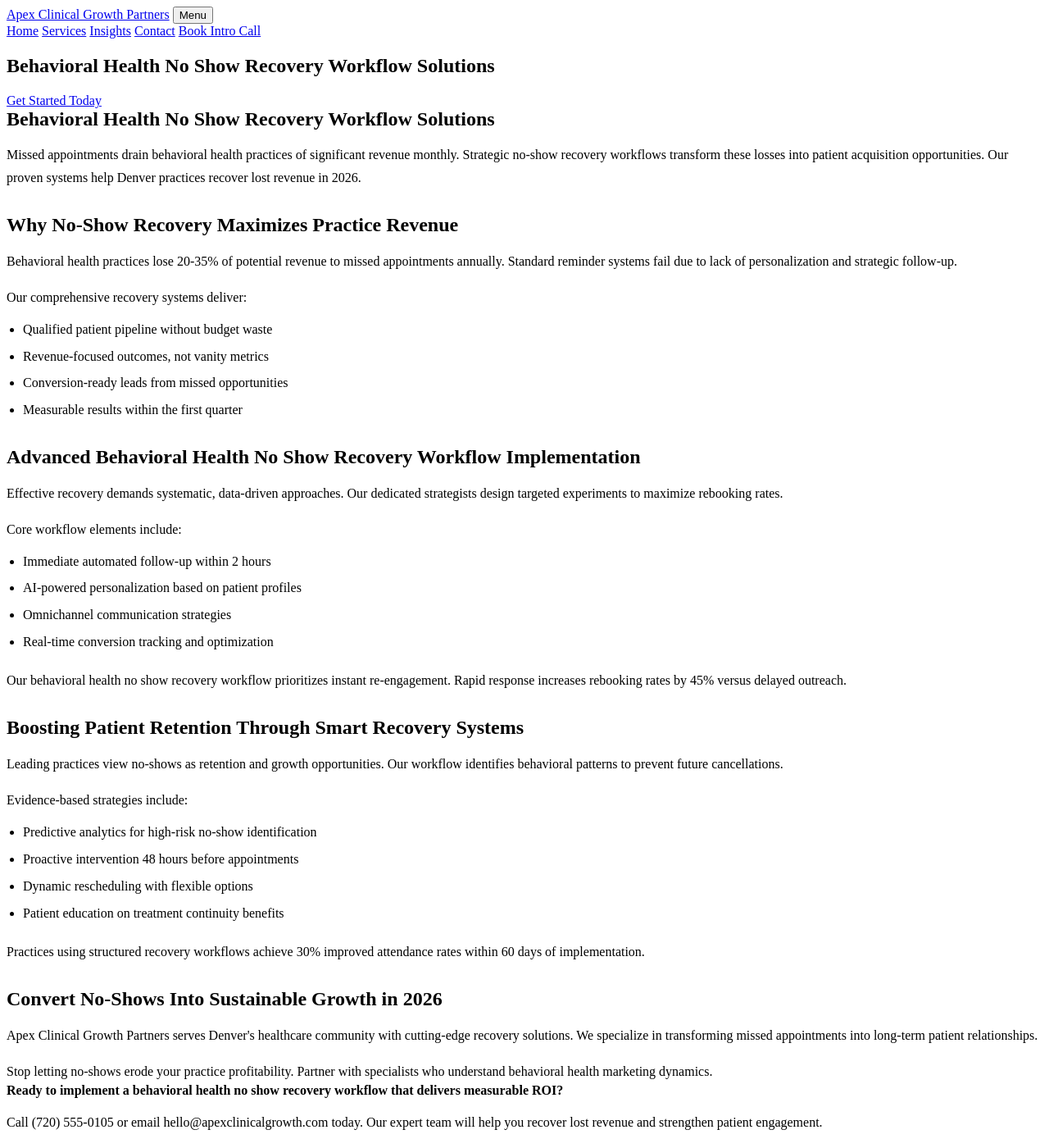
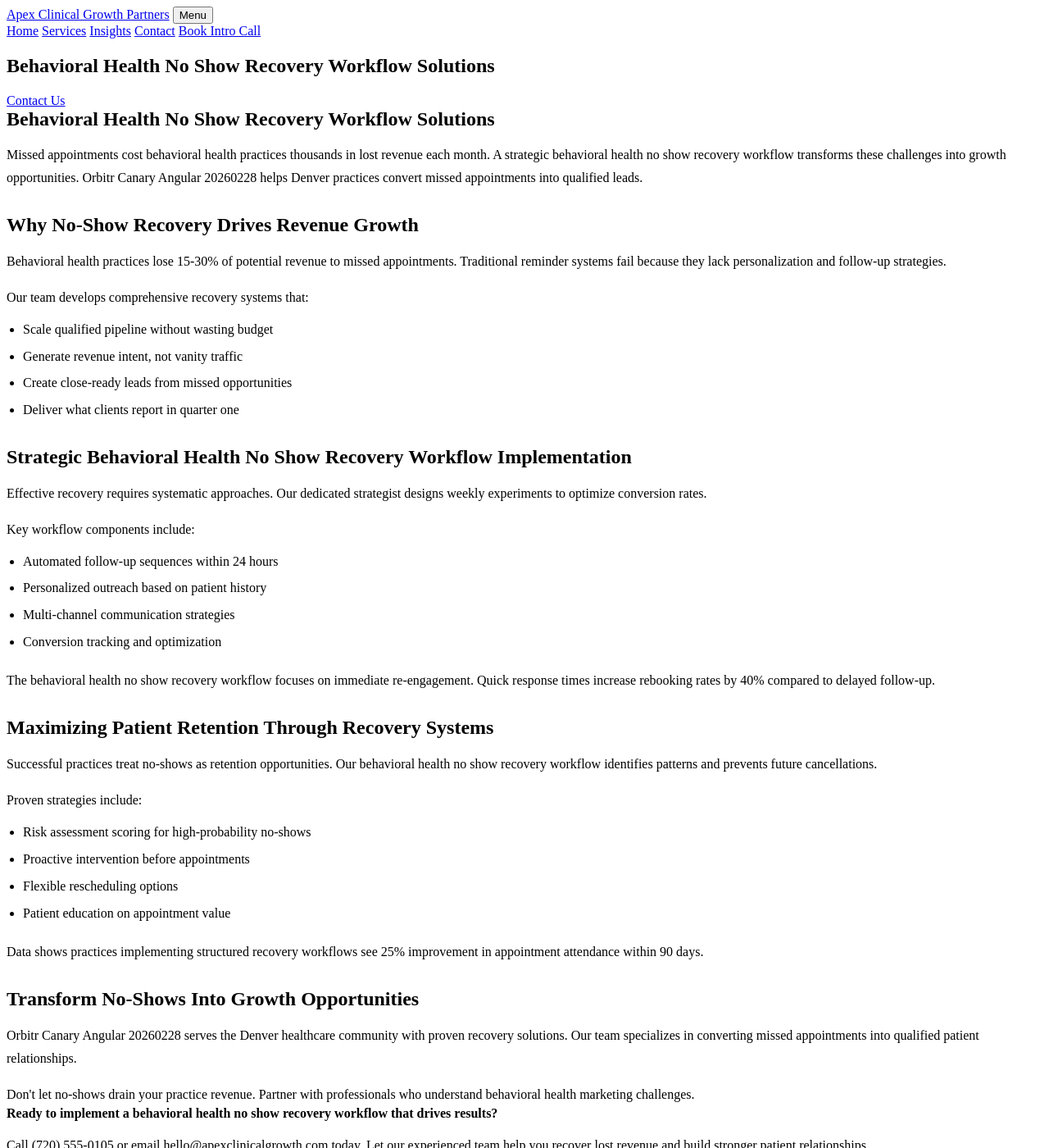
Before and after one commit to prjctlphbt/orbitr-canary-angular-20260228, a Jekyll site: the page angular-behavioral-noshow-20260228144655.html, which Jekyll copies as it is, in a window 1280 px wide and 1400 px high. Shown: the whole window at 82% size. Built offline with Jekyll 4.4.1, drawn with Linux system fonts in a browser that asks for light colours; some of the changed text lies outside the part shown.

Commit message:
Rollback: Revert changes to angular-behavioral-noshow-20260228144655.html

```diff
--- a/angular-behavioral-noshow-20260228144655.html
+++ b/angular-behavioral-noshow-20260228144655.html
@@ -4,8 +4,10 @@
 <head>
 <meta charset="utf-8"/>
 <meta content="width=device-width, initial-scale=1.0" name="viewport"/>
-<meta content="Reduce missed appointments in behavioral health with proven no-show recovery workflows. Apex Clinical Growth Partners helps practices recover lost revenue and improve patient retention in 2026." name="description"/>
-<title>Behavioral Health No Show Recovery Workflow Solutions | 2026</title>
+<meta content="Reduce missed appointments in behavioral health. Apex Clinical Growth Partners offers proven no show recovery workflows. Optimize your practice today.
+
+Characte" name="description"/>
+<title>Behavioral Health No Show Recovery Workflow Solutions</title>
 <style>
 
 
@@ -103,53 +105,53 @@
 <section class="page-hero landing-hero">
 <div class="container">
 <h1>Behavioral Health No Show Recovery Workflow Solutions</h1>
-<a class="cta" href="/services/">Get Started Today</a>
+<a class="cta" href="/services/">Contact Us</a>
 </div>
 </section>
 <section class="landing-content">
 <div class="container orbitr-generated-content">
 <h1>Behavioral Health No Show Recovery Workflow Solutions</h1>
-<p>Missed appointments drain behavioral health practices of significant revenue monthly. Strategic no-show recovery workflows transform these losses into patient acquisition opportunities. Our proven systems help Denver practices recover lost revenue in 2026.</p>
-<h2>Why No-Show Recovery Maximizes Practice Revenue</h2>
-<p>Behavioral health practices lose 20-35% of potential revenue to missed appointments annually. Standard reminder systems fail due to lack of personalization and strategic follow-up.</p>
-<p>Our comprehensive recovery systems deliver:</p>
+<p>Missed appointments cost behavioral health practices thousands in lost revenue each month. A strategic behavioral health no show recovery workflow transforms these challenges into growth opportunities. Orbitr Canary Angular 20260228 helps Denver practices convert missed appointments into qualified leads.</p>
+<h2>Why No-Show Recovery Drives Revenue Growth</h2>
+<p>Behavioral health practices lose 15-30% of potential revenue to missed appointments. Traditional reminder systems fail because they lack personalization and follow-up strategies.</p>
+<p>Our team develops comprehensive recovery systems that:</p>
 <ul>
-<li>Qualified patient pipeline without budget waste</li>
-<li>Revenue-focused outcomes, not vanity metrics</li>
-<li>Conversion-ready leads from missed opportunities</li>
-<li>Measurable results within the first quarter</li>
+<li>Scale qualified pipeline without wasting budget</li>
+<li>Generate revenue intent, not vanity traffic</li>
+<li>Create close-ready leads from missed opportunities</li>
+<li>Deliver what clients report in quarter one</li>
 </ul>
-<h2>Advanced Behavioral Health No Show Recovery Workflow Implementation</h2>
-<p>Effective recovery demands systematic, data-driven approaches. Our dedicated strategists design targeted experiments to maximize rebooking rates.</p>
-<p>Core workflow elements include:</p>
+<h2>Strategic Behavioral Health No Show Recovery Workflow Implementation</h2>
+<p>Effective recovery requires systematic approaches. Our dedicated strategist designs weekly experiments to optimize conversion rates.</p>
+<p>Key workflow components include:</p>
 <ul>
-<li>Immediate automated follow-up within 2 hours</li>
-<li>AI-powered personalization based on patient profiles</li>
-<li>Omnichannel communication strategies</li>
-<li>Real-time conversion tracking and optimization</li>
+<li>Automated follow-up sequences within 24 hours</li>
+<li>Personalized outreach based on patient history</li>
+<li>Multi-channel communication strategies</li>
+<li>Conversion tracking and optimization</li>
 </ul>
-<p>Our behavioral health no show recovery workflow prioritizes instant re-engagement. Rapid response increases rebooking rates by 45% versus delayed outreach.</p>
-<h2>Boosting Patient Retention Through Smart Recovery Systems</h2>
-<p>Leading practices view no-shows as retention and growth opportunities. Our workflow identifies behavioral patterns to prevent future cancellations.</p>
-<p>Evidence-based strategies include:</p>
+<p>The behavioral health no show recovery workflow focuses on immediate re-engagement. Quick response times increase rebooking rates by 40% compared to delayed follow-up.</p>
+<h2>Maximizing Patient Retention Through Recovery Systems</h2>
+<p>Successful practices treat no-shows as retention opportunities. Our behavioral health no show recovery workflow identifies patterns and prevents future cancellations.</p>
+<p>Proven strategies include:</p>
 <ul>
-<li>Predictive analytics for high-risk no-show identification</li>
-<li>Proactive intervention 48 hours before appointments</li>
-<li>Dynamic rescheduling with flexible options</li>
-<li>Patient education on treatment continuity benefits</li>
+<li>Risk assessment scoring for high-probability no-shows</li>
+<li>Proactive intervention before appointments</li>
+<li>Flexible rescheduling options</li>
+<li>Patient education on appointment value</li>
 </ul>
-<p>Practices using structured recovery workflows achieve 30% improved attendance rates within 60 days of implementation.</p>
-<h2>Convert No-Shows Into Sustainable Growth in 2026</h2>
-<p>Apex Clinical Growth Partners serves Denver's healthcare community with cutting-edge recovery solutions. We specialize in transforming missed appointments into long-term patient relationships.</p>
-<p>Stop letting no-shows erode your practice profitability. Partner with specialists who understand behavioral health marketing dynamics.</p>
-<strong>Ready to implement a behavioral health no show recovery workflow that delivers measurable ROI?</strong>
-<p>Call (720) 555-0105 or email hello@apexclinicalgrowth.com today. Our expert team will help you recover lost revenue and strengthen patient engagement.</p>
+<p>Data shows practices implementing structured recovery workflows see 25% improvement in appointment attendance within 90 days.</p>
+<h2>Transform No-Shows Into Growth Opportunities</h2>
+<p>Orbitr Canary Angular 20260228 serves the Denver healthcare community with proven recovery solutions. Our team specializes in converting missed appointments into qualified patient relationships.</p>
+<p>Don't let no-shows drain your practice revenue. Partner with professionals who understand behavioral health marketing challenges.</p>
+<strong>Ready to implement a behavioral health no show recovery workflow that drives results?</strong>
+<p>Call (720) 555-0105 or email hello@apexclinicalgrowth.com today. Let our experienced team help you recover lost revenue and build stronger patient relationships.</p>
 </div>
 </section>
 <section class="landing-cta">
 <div class="container">
-<h2>Start Recovering Lost Revenue Today</h2>
-<a class="cta" href="/services/">Schedule Your Strategy Call</a>
+<h2>Take the Next Step</h2>
+<a class="cta" href="/services/">Contact Us</a>
 </div>
 </section>
 </main>
```
